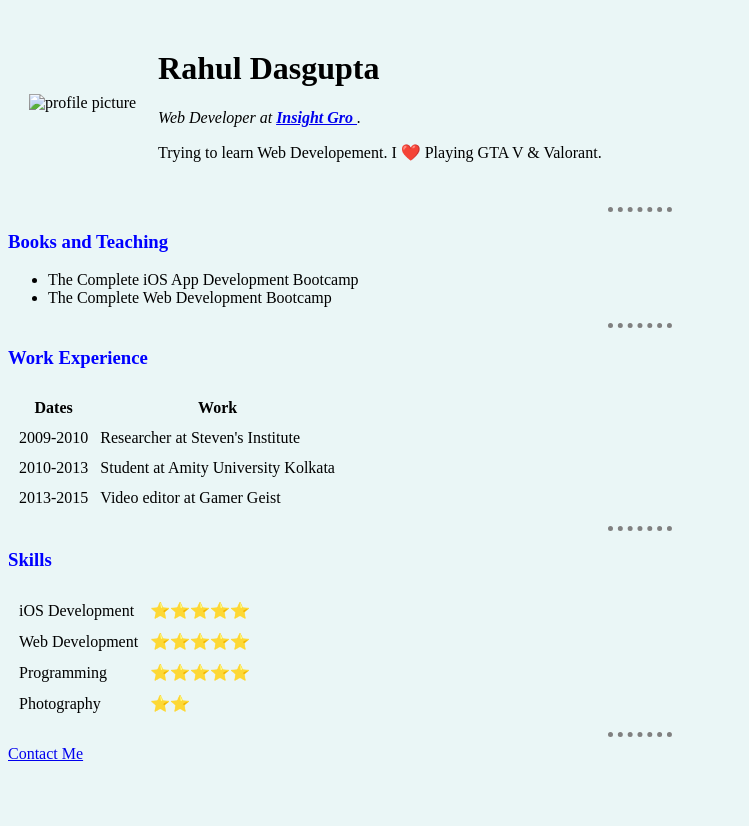
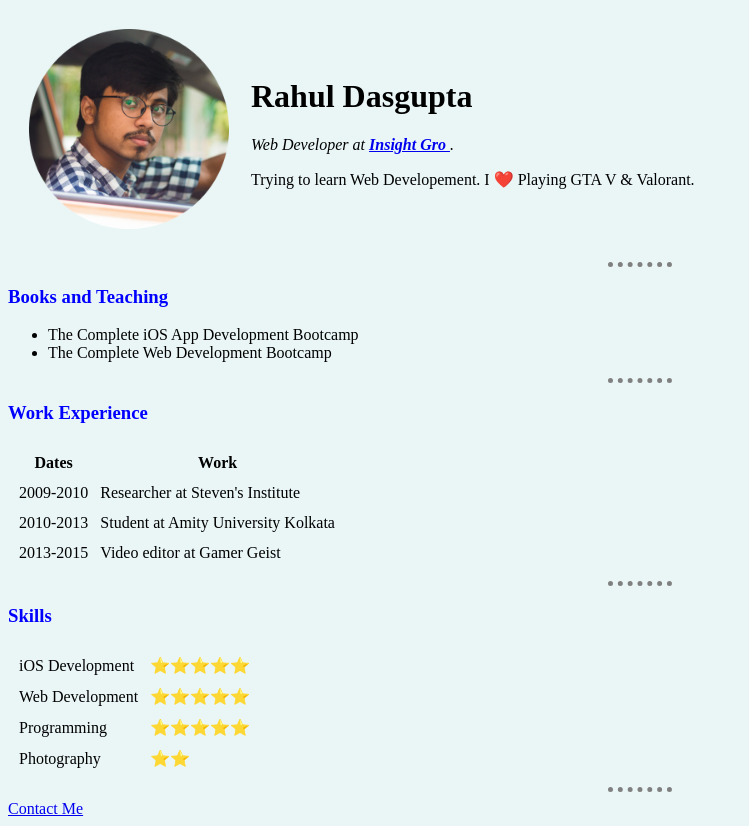
Before and after one commit to sabyasachidg/Mywebsite, a plain HTML site: page index.html in a window 1280 px wide. Shown: the whole page, without its empty margins (0-749 px from the left). Before the commit the page ends 800 px from the top, so only its background shows below. Drawn offline with Linux system fonts and the light colour scheme.

Commit message:
Update index.html

```diff
--- a/index.html
+++ b/index.html
@@ -9,7 +9,7 @@
 
     <table cellspacing="20">
       <tr>
-        <td><img src="img1.jpg" alt="profile picture" width="200" height"300"=></td>
+        <td><img src="img1.png" alt="profile picture" width="200" height"300"=></td>
         <td><h1>Rahul Dasgupta</h1>
         <p><em>Web Developer at <strong><a href="https://www.insightgro.com">Insight Gro </a></strong>.</em></p>
         <p>Trying to learn Web Developement. I ❤️ Playing GTA V & Valorant.</p></td>
```
